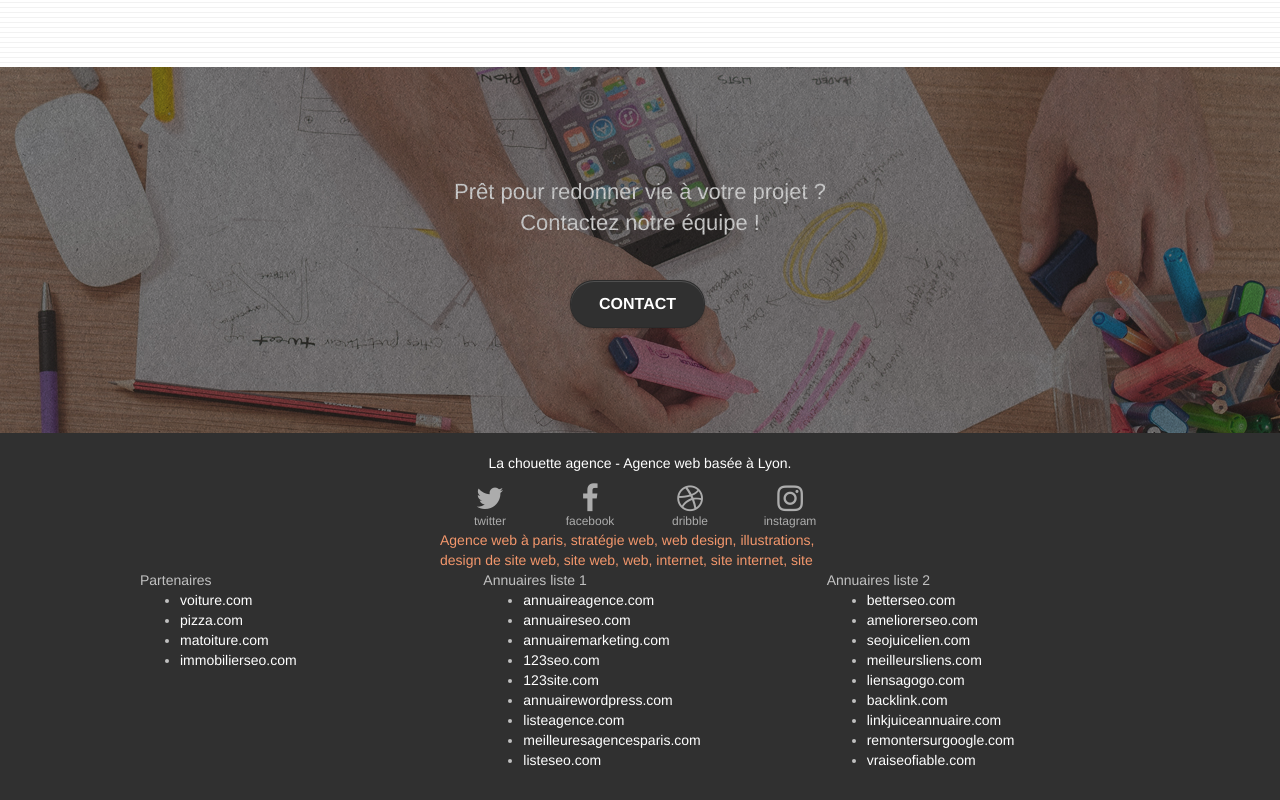
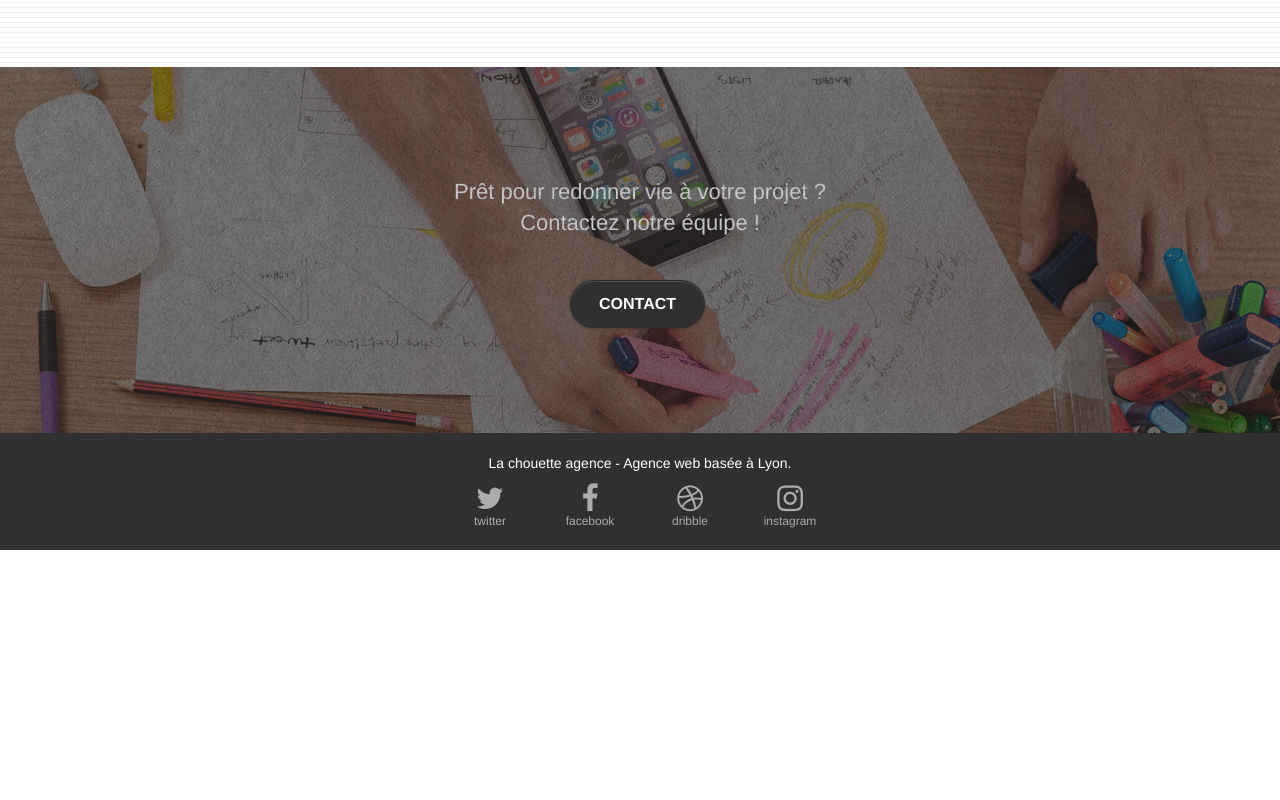
Before and after one commit to Maytongly/test, a plain HTML site: page index.html in a window 1280 px wide. Shown: the part 3012-3812 px from the top of the page. After the commit the page ends 3562 px from the top, so only its background shows below. Drawn offline with Linux system fonts and the light colour scheme.

Commit message:
liens dans footer supprimer, ainsi que la div keywords

```diff
--- a/index.html
+++ b/index.html
@@ -295,47 +295,6 @@
 									</a>
 								</div>
 							</div>
-							<div class="keywords" style="color:#F3976C;">Agence web à paris, stratégie web, web design,
-								illustrations, design de site web, site web, web, internet, site internet, site</div>
-						</div>
-						<div class="row">
-							<div class="col-sm-4">
-								Partenaires
-								<ul>
-									<li><a href="voiture.com">voiture.com</a></li>
-									<li><a href="pizza.com">pizza.com</a></li>
-									<li><a href="matoiture.com">matoiture.com</a></li>
-									<li><a href="immobilierseo.com">immobilierseo.com</a></li>
-								</ul>
-							</div>
-							<div class="col-sm-4">
-								Annuaires liste 1
-								<ul>
-									<li><a href="annuaireagence.com">annuaireagence.com</a></li>
-									<li><a href="annuaireseo.com">annuaireseo.com</a></li>
-									<li><a href="annuairemarketing.com">annuairemarketing.com</a></li>
-									<li><a href="123seoture.com">123seo.com</a></li>
-									<li><a href="123site.com">123site.com</a></li>
-									<li><a href="annuairewordpress.com">annuairewordpress.com</a></li>
-									<li><a href="listeagence.com">listeagence.com</a></li>
-									<li><a href="meilleuresagencesparis.com">meilleuresagencesparis.com</a></li>
-									<li><a href="listeseo.com">listeseo.com</a></li>
-								</ul>
-							</div>
-							<div class="col-sm-4">
-								Annuaires liste 2
-								<ul>
-									<li><a href="betterseo.com">betterseo.com</a></li>
-									<li><a href="ameliorerseo.com">ameliorerseo.com</a></li>
-									<li><a href="seojuicelien.com">seojuicelien.com</a></li>
-									<li><a href="meilleursliens.com">meilleursliens.com</a></li>
-									<li><a href="liensagogo.com">liensagogo.com</a></li>
-									<li><a href="backlink.com">backlink.com</a></li>
-									<li><a href="linkjuiceannuaire.com">linkjuiceannuaire.com</a></li>
-									<li><a href="remontersurgoogle.com">remontersurgoogle.com</a></li>
-									<li><a href="vraiseofiable.com">vraiseofiable.com</a></li>
-								</ul>
-							</div>
 						</div>
 					</div>
 				</div>
```
